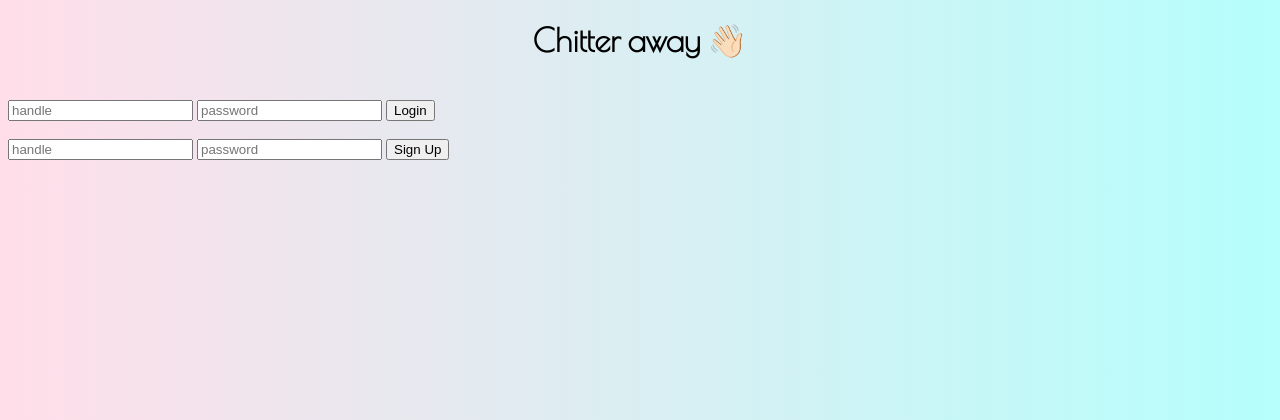
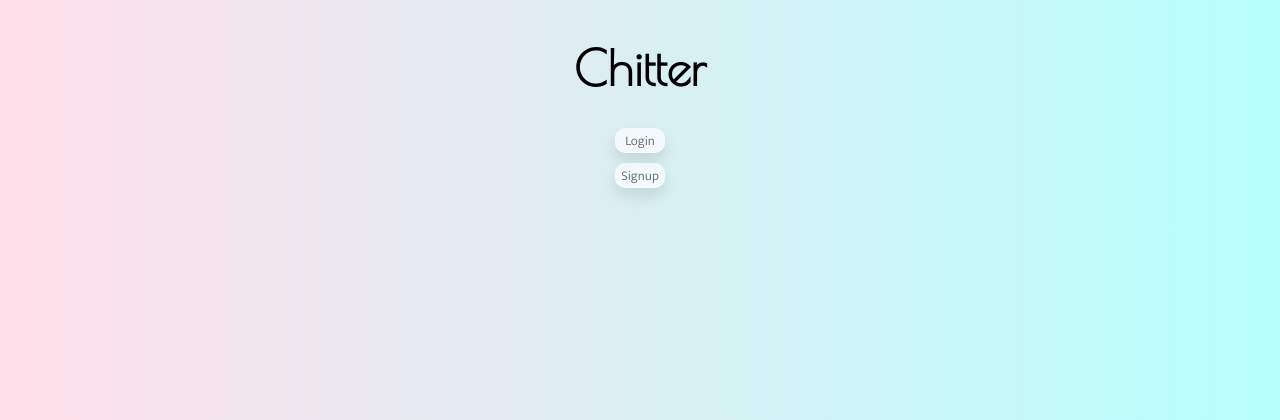
Before and after one commit to kerisic/chitter, a PHP site: page / in a window 1280 px wide. Shown: the top 420 px of the page. Run offline with PHP 8.4, Linux system fonts and the light colour scheme.

Commit message:
Style UI with regards to button, containers, colour scheme

```diff
--- a/index.html
+++ b/index.html
@@ -6,6 +6,8 @@
   <meta http-equiv="X-UA-Compatible" content="IE=edge">
   <meta name="viewport" content="width=device-width, initial-scale=1.0">
   <link rel="stylesheet" href="public/stylesheet/styles.css">
+  <link href="https://fonts.googleapis.com/icon?family=Material+Icons" rel="stylesheet">
+  <link rel="stylesheet" href="https://cdnjs.cloudflare.com/ajax/libs/font-awesome/4.7.0/css/font-awesome.min.css">
   <title>Document</title>
 </head>
 
@@ -14,45 +16,34 @@
   <script src="public/src/logout.js" defer></script>
   <script src="public/src/peeps.js" defer></script>
   <script src="public/src/signup.js" defer></script>
+  <div class="logoutcontainer">
+
+  </div>
+
+  <header>
+    <h1>Chitter</h1>
+  </header>
 
 
-  <header>
-    <h1>Chitter away 👋🏻</h1>
-  </header>
-
-  <br>
-
   <div class="logincontainer">
-    <form>
-      <input name="loginhandle" type="text" placeholder="handle">
-      <input name="loginpassword" type="password" placeholder="password">
-      <button id="loginButton">Login</button>
-    </form>
+    <Button id="loginFormButton">Login</Button>
   </div>
 
-  <br>
-
   <div class="signupcontainer">
-    <form>
-      <input name="handle" type="text" placeholder="handle">
-      <input name="password" type="password" placeholder="password">
-      <button id="signupButton">Sign Up</button>
-    </form>
+    <Button id="signupFormButton">Signup</Button>
   </div>
-
-  <br>
 
   <div class="chitterform">
 
   </div>
 
+  <div class="peepers">
   <div class="peepscontainer">
 
   </div>
+  </div>
 
-  <div class="logoutcontainer">
-    <button id="logoutButton">Logout</button>
-  </div>
+
 
 </body>
 
--- a/public/src/login.js
+++ b/public/src/login.js
@@ -14,6 +14,25 @@ function loginListener() {
     };
     login(credentials)
   });
+}
+
+function loginFormListener() {
+  let loginFormButton =  document.getElementById("loginFormButton");
+  loginFormButton.addEventListener("click", function (event) {
+    event.preventDefault();
+    document.getElementsByClassName("logincontainer")[0].innerHTML =
+    `
+    <button class="backButton">Back</button>
+    <form>
+      <input class="handle" name="loginhandle" type="text" placeholder="handle">
+      <input class="password" name="loginpassword" type="password" placeholder="password">
+      <button id="loginButton">Login</button>
+    </form>
+    `;
+    document.getElementsByClassName("signupcontainer")[0].innerHTML = "";
+    loginListener();
+    backListener();
+  })
 }
 
 function login(credentials) {
@@ -42,15 +61,15 @@ function login(credentials) {
 
 function hideForms() {
   document.getElementsByClassName("logincontainer")[0].innerHTML =
-    `<h2>Hi ${loginuser.handle} 😊</h2>`;
+    "";
   document.getElementsByClassName("signupcontainer")[0].innerHTML = "";
 }
 
 function showPeepForm() {
   document.getElementsByClassName("chitterform")[0].innerHTML =
     `<form>
-      <input name="peeptext" type="text" placeholder="type something">
-      <button id="postButton">Submit</button>
+      <input name="peeptext" class="form" type="text" placeholder="  What's on your mind ${loginuser.handle}?">
+      <button id="postButton"><i class="material-icons" style="font-size:13px">add</i></button>
   </form>`
 }
 
--- a/public/src/peeps.js
+++ b/public/src/peeps.js
@@ -16,17 +16,30 @@ function createPeep(peep) {
   div.setAttribute("id", `peep-${peep.id}`);
   let date = new Date(peep.created_at);
   date = formatDate(date);
+  let likes;
+  if (peep.likes.length === 1) {
+    likes = '1 like'
+  } else if (peep.likes.length < 1) {
+    likes = 'Like'
+  } else {
+    likes = `${peep.likes.length} likes`
+  }
   if (checkSession() !== "" && checkSession().id === peep.user.id) {
   div.innerHTML = `
+           <div class="peep-text">
+           <div class="peep-title"><div class="peep-handle">${peep.user.handle}</div><div id="${peep.id}"><button type="button" class="delete-peep-btn"><i class="fa fa-trash-o"></i></buttton></div></div>
            <div class="peepbody">${peep.body}</div>
-           <div class="peepdetails" id="${peep.id}">${peep.likes.length} likes | posted by ${peep.user.handle} | ${date} <button type="button" class="delete-peep-btn">Delete</buttton></div>
-           <br>
+           <div class="peepdetails" ><div class="likes">${likes}</div> <div class="date" >${date} </div></div>
+           </div>
       `;
   } else {
   div.innerHTML = `
+          <div class="peep-text">
+          <div class="peep-handle">${peep.user.handle}</div>
            <div class="peepbody">${peep.body}</div>
-           <div class="peepdetails">${peep.likes.length} likes | posted by ${peep.user.handle} | ${date}</div>
-           <br>
+           <div class="peepdetails" id="${peep.id}"><div class="likes">${likes}</div> <div class="date">${date} </div></div>
+           </div>
+
       `;
   }
   peepsContainer = document.querySelector(".peepscontainer");
@@ -79,7 +92,7 @@ function formatDate(date) {
   hours = hours ? hours : 12; // the hour '0' should be '12'
   minutes = minutes < 10 ? '0' + minutes : minutes;
   var strTime = hours + ':' + minutes + ' ' + ampm;
-  return date.getDate() + "/" + (date.getMonth() + 1) + "/" + date.getFullYear() + "  " + strTime;
+  return date.getDate() + " " + (date.toLocaleString('default', { month: 'long' })) + " " + date.getFullYear() + " at " + strTime;
 }
 
 function deletePeep(e) {
--- a/public/src/signup.js
+++ b/public/src/signup.js
@@ -13,8 +13,8 @@ function eventListeners() {
   document.addEventListener("DOMContentLoaded", getPeeps());
   loadSession();
   if (checkSession() === "") {
-    signUpListener();
-    loginListener();
+    loginFormListener();
+    signupFormListener();
   }
   peepContainer.addEventListener("click", deletePeep);
   postPeepListener();
@@ -37,10 +37,31 @@ function signUpListener() {
     }
     console.log(data);
     signup(data)
+
   });
 }
 
+function signupFormListener() {
+  let signupFormButton =  document.getElementById("signupFormButton");
+  signupFormButton.addEventListener("click", function (event) {
+    event.preventDefault();
+    document.getElementsByClassName("signupcontainer")[0].innerHTML =
+    `
+    <button class="backButton">Back</button>
+    <form>
+      <input name="handle" class="handle" type="text" placeholder="handle">
+      <input name="password" class="password" type="password" placeholder="password">
+      <button id="signupButton">Signup</button>
+    </form>
+    `;
+    document.getElementsByClassName("logincontainer")[0].innerHTML = "";
+    signUpListener();
+    backListener();
+  })
+}
+
 function signup(data) {
+  let password = data.user.password;
   fetch("https://chitter-backend-api-v2.herokuapp.com/users", {
       method: 'POST',
       headers: {
@@ -52,10 +73,23 @@ function signup(data) {
     .then(data => {
       console.log('Success:', data);
       user = new User(data.id, data.handle, "");
-      document.getElementsByClassName("signupcontainer")[0].innerHTML =
-        `<h2>Sign up successful! Now try logging in.</h2>`
+      let credentials = {
+        "session": {
+          "handle": `${data.handle}`,
+          "password": `${password}`
+        }
+      };
+      login(credentials);
     })
     .catch((error) => {
       console.error('Error:', error);
     });
 }
+
+function backListener() {
+  let backButton = document.getElementsByClassName("backButton")[0];
+  backButton.addEventListener("click", function (event) {
+    event.preventDefault();
+    location.reload();
+  });
+}
--- a/public/stylesheet/styles.css
+++ b/public/stylesheet/styles.css
@@ -1,4 +1,6 @@
 @import url('https://fonts.googleapis.com/css2?family=Poiret+One&display=swap');
+@import url('https://fonts.googleapis.com/css2?family=Mukta:wght@300&display=swap');
+@import url('https://fonts.googleapis.com/css2?family=Catamaran:wght@100&display=swap');
 
 body {
   background-color: #FFDEE9;
@@ -7,4 +9,234 @@ body {
 h1 {
   font-family: 'Poiret One', cursive;
   text-align: center;
+  font-size: 3.0em;
 }
+h2 {
+  font-family: 'Mukta', sans-serif;
+}
+.peepers {
+  display: flex;
+  justify-content: center;
+  text-align: justify;
+}
+.peepscontainer {
+  width: 400px;
+  margin-top: 20px;
+}
+.peepdetails {
+  display: flex;
+  flex-flow: row;
+  justify-content: space-between;
+}
+.peepbody {
+  margin-bottom: 5px;
+  color: #343F3E;
+
+}
+.peep-item {
+  background: rgba(255, 255, 255, 0.5);
+  margin-bottom: 20px;
+  border-radius: 20px;
+  box-shadow: 5px 5px 15px -11px #7c7c88;
+}
+.peep-text {
+  padding: 10px;
+  font-family: 'Mukta';
+}
+.chitterform{
+  display: flex;
+  justify-content: center;
+}
+.form {
+  width: 290px;
+  height: 25px;
+  background-color: rgba(255, 255, 255, 0.685);
+  border-style: none;
+  border-radius: 10px;
+  box-shadow: 5px 5px 15px -11px #000000;
+}
+.logincontainer{
+  display: flex;
+  justify-content: center;
+}
+.signupcontainer{
+  display: flex;
+  justify-content: center;
+}
+#postButton {
+  background-color: rgba(255, 255, 255, 0.685) ;
+  border-style: none;
+  height: 25px;
+  width: 50px;
+  border-radius: 10px;
+  box-shadow: 0px 8px 15px rgba(0, 0, 0, 0.1);
+  cursor: pointer;
+  -webkit-transition-duration: 0.4s; /* Safari */
+  transition-duration: 0.4s;
+}
+.peep-handle {
+  font-weight: bold;
+  font-size: 1.1em;
+  margin-bottom: 5px;
+  font-family: 'Mukta', 'cursive';
+}
+.date {
+  font-size: 0.8em;
+  font-family: 'Catamaran', sans-serif;
+}
+.material-icons {
+  padding: 0px;
+  font-size: 30px;
+}
+#postButton:hover {
+  box-shadow: 0 12px 16px 0 rgba(0,0,0,0.24),0 17px 50px 0 rgba(0,0,0,0.19);
+  color:  #2EE59D;
+  transform: translateY(-3px);
+}
+.likes {
+  font-size: 0.8em;
+}
+.peep-title {
+  display: flex;
+  justify-content: space-between;
+}
+.logoutcontainer {
+  display: flex;
+  justify-content: center;
+  margin-bottom: 20px;
+}
+::-webkit-input-placeholder { /* Chrome/Opera/Safari */
+  font-family: 'Mukta';
+  padding-left: 5px;
+}
+::-moz-placeholder { /* Firefox 19+ */
+  font-family: 'Mukta';
+  padding-left: 5px;
+}
+:-ms-input-placeholder { /* IE 10+ */
+  font-family: 'Mukta';
+  padding-left: 5px;
+}
+:-moz-placeholder { /* Firefox 18- */
+  font-family: 'Mukta';
+  padding-left: 5px;
+}
+#loginFormButton {
+  background-color: rgba(255, 255, 255, 0.685) ;
+  border-style: none;
+  height: 25px;
+  width: 50px;
+  border-radius: 10px;
+  box-shadow: 0px 8px 15px rgba(0, 0, 0, 0.1);
+  cursor: pointer;
+  -webkit-transition-duration: 0.4s; /* Safari */
+  transition-duration: 0.4s;
+  margin-bottom: 10px;
+  color: #606069;
+  font-family: 'Mukta';
+}
+#loginFormButton:hover {
+  box-shadow: 0 12px 16px 0 rgba(0,0,0,0.24),0 17px 50px 0 rgba(0,0,0,0.19);
+  color:  #2EE59D;
+  transform: translateY(-3px);
+}
+#signupFormButton {
+  background-color: rgba(255, 255, 255, 0.685) ;
+  border-style: none;
+  height: 25px;
+  width: 50px;
+  border-radius: 10px;
+  box-shadow: 0px 8px 15px rgba(0, 0, 0, 0.1);
+  cursor: pointer;
+  -webkit-transition-duration: 0.4s; /* Safari */
+  transition-duration: 0.4s;
+  margin-bottom: 10px;
+  color: #606069;
+  font-family: 'Mukta';
+}
+#signupFormButton:hover {
+  box-shadow: 0 12px 16px 0 rgba(0,0,0,0.24),0 17px 50px 0 rgba(0,0,0,0.19);
+  color:  #2EE59D;
+  transform: translateY(-3px);
+}
+.handle {
+  width: 140px;
+  height: 25px;
+  background-color: rgba(255, 255, 255, 0.685);
+  border-style: none;
+  border-radius: 10px;
+  box-shadow: 5px 5px 15px -11px #000000;
+}
+.password {
+  width: 140px;
+  height: 25px;
+  background-color: rgba(255, 255, 255, 0.685);
+  border-style: none;
+  border-radius: 10px;
+  box-shadow: 5px 5px 15px -11px #000000;
+}
+#loginButton{
+  background-color: rgba(255, 255, 255, 0.685) ;
+  border-style: none;
+  height: 25px;
+  width: 50px;
+  border-radius: 10px;
+  box-shadow: 0px 8px 15px rgba(0, 0, 0, 0.1);
+  cursor: pointer;
+  color: #606069;
+  font-family: 'Mukta';
+}
+#signupButton{
+  background-color: rgba(255, 255, 255, 0.685) ;
+  border-style: none;
+  height: 25px;
+  width: 50px;
+  border-radius: 10px;
+  box-shadow: 0px 8px 15px rgba(0, 0, 0, 0.1);
+  cursor: pointer;
+  color: #606069;
+  font-family: 'Mukta';
+}
+#logoutButton{
+  margin-right: 10px;
+  margin-top: 10px;
+  position:absolute; top:0; right:0;
+  background-color: rgba(255, 255, 255, 0.685) ;
+  border-style: none;
+  height: 25px;
+  width: 50px;
+  border-radius: 10px;
+  box-shadow: 0px 8px 15px rgba(0, 0, 0, 0.1);
+  cursor: pointer;
+  color: #606069;
+  font-family: 'Mukta';
+}
+.delete-peep-btn {
+  background-color: rgba(255, 255, 255, 0.685) ;
+  border-style: none;
+  height: 25px;
+  width: 25px;
+  border-radius: 10px;
+  box-shadow: 0px 8px 15px rgba(0, 0, 0, 0.1);
+  cursor: pointer;
+  color: #606069;
+  font-family: 'Mukta';
+}
+.delete-peep-btn > * {
+  pointer-events: none;
+}
+.backButton {
+  margin-left: 10px;
+  margin-top: 10px;
+  position:absolute; top:0; left:0;
+  background-color: rgba(255, 255, 255, 0.685) ;
+  border-style: none;
+  height: 25px;
+  width: 50px;
+  border-radius: 10px;
+  box-shadow: 0px 8px 15px rgba(0, 0, 0, 0.1);
+  cursor: pointer;
+  color: #606069;
+  font-family: 'Mukta';
+  font-size: 0.9em;
+}
```
